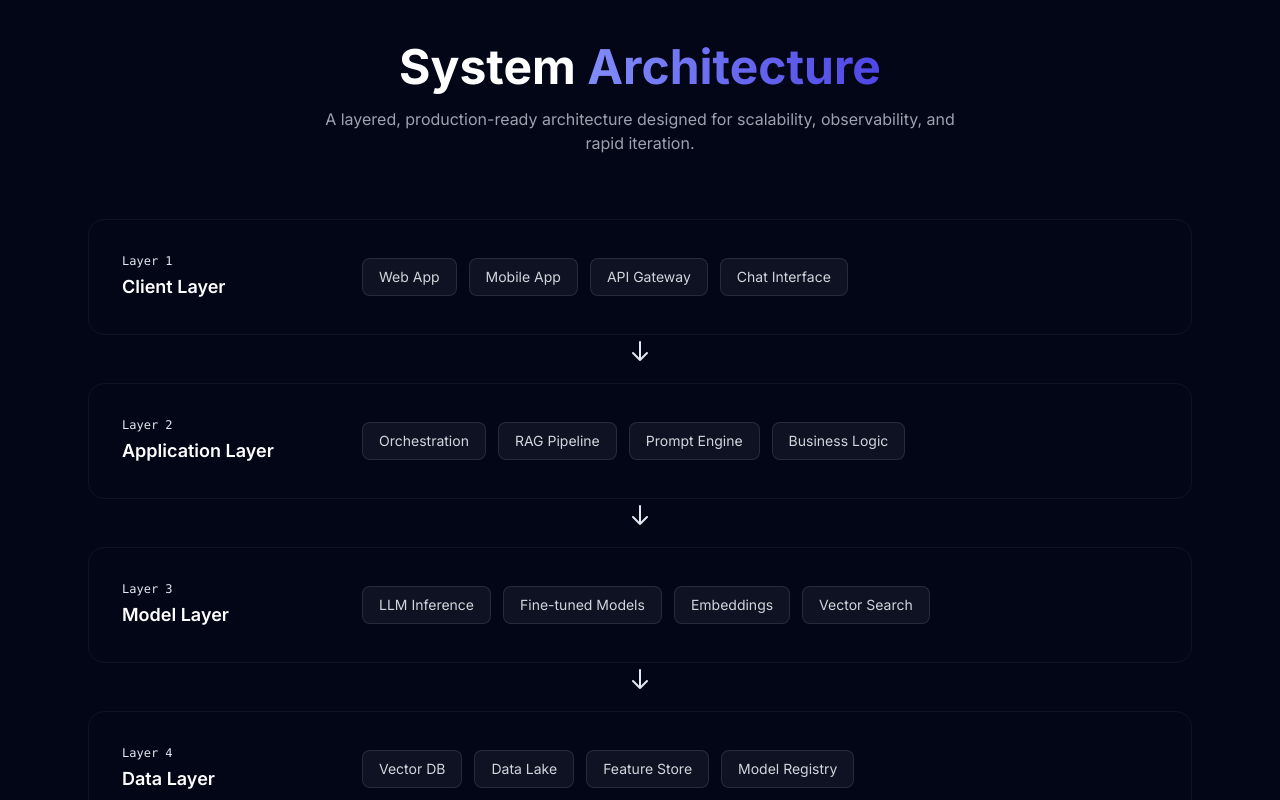
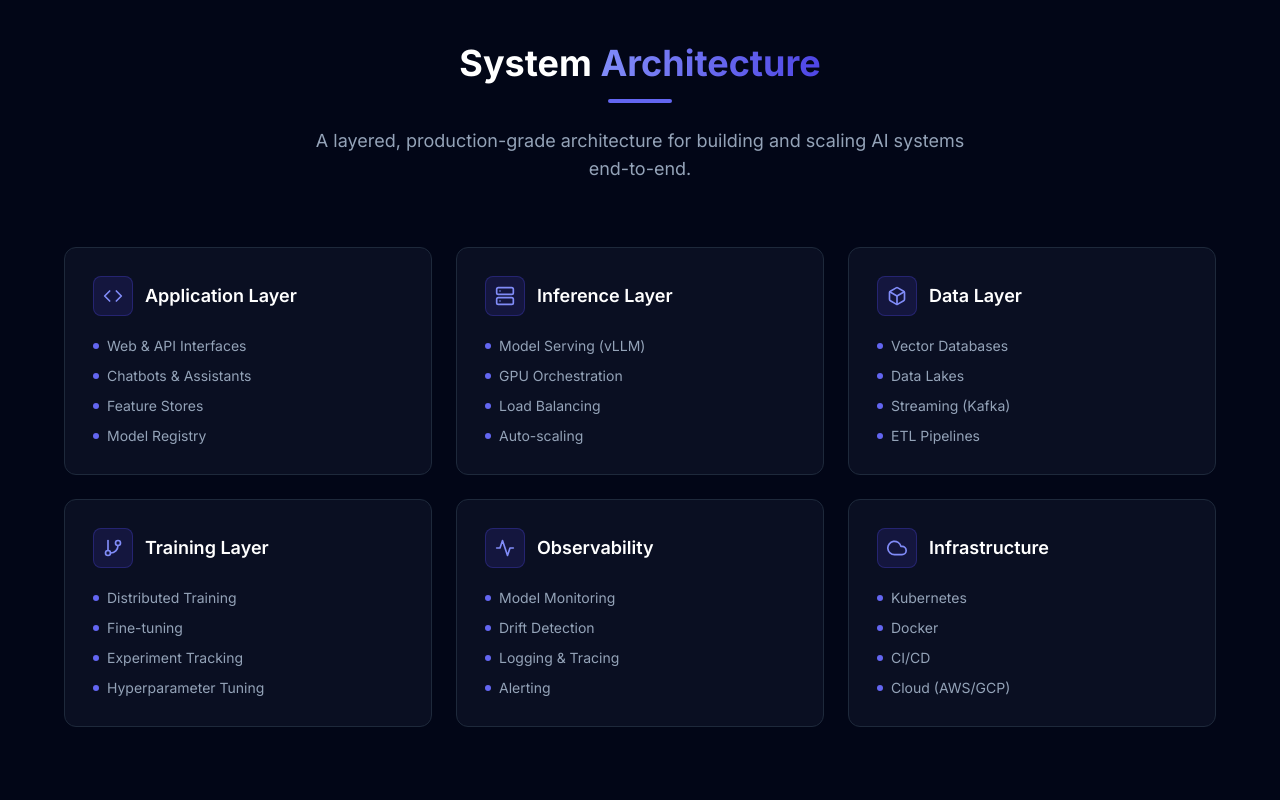
Before and after one commit to abhinavpadige4/ai-engineer-portfolio, a React (Vite) app: page / in a window 1280 px wide. Shown: the part 1780-2580 px from the top of the page. Built offline with nearby package versions, Linux system fonts and the light colour scheme; the HTML template or start-up script is replaced by a standard one.

Commit message:
Add Architecture section component

```diff
--- a/src/components/Architecture.jsx
+++ b/src/components/Architecture.jsx
@@ -1,76 +1,91 @@
+import { motion } from 'framer-motion'
+import {
+  FiServer,
+  FiBox,
+  FiGitBranch,
+  FiActivity,
+  FiCloud,
+  FiCode,
+} from 'react-icons/fi'
+
 const layers = [
   {
-    name: 'Client Layer',
-    color: 'from-accent-400 to-accent-600',
-    items: ['Web App', 'Mobile App', 'API Gateway', 'Chat Interface'],
+    icon: FiCode,
+    title: 'Application Layer',
+    items: ['Web & API Interfaces', 'Chatbots & Assistants', 'Feature Stores', 'Model Registry'],
   },
   {
-    name: 'Application Layer',
-    color: 'from-accent-500 to-accent-700',
-    items: ['Orchestration', 'RAG Pipeline', 'Prompt Engine', 'Business Logic'],
+    icon: FiServer,
+    title: 'Inference Layer',
+    items: ['Model Serving (vLLM)', 'GPU Orchestration', 'Load Balancing', 'Auto-scaling'],
   },
   {
-    name: 'Model Layer',
-    color: 'from-accent-600 to-accent-800',
-    items: ['LLM Inference', 'Fine-tuned Models', 'Embeddings', 'Vector Search'],
+    icon: FiBox,
+    title: 'Data Layer',
+    items: ['Vector Databases', 'Data Lakes', 'Streaming (Kafka)', 'ETL Pipelines'],
   },
   {
-    name: 'Data Layer',
-    color: 'from-accent-700 to-accent-900',
-    items: ['Vector DB', 'Data Lake', 'Feature Store', 'Model Registry'],
+    icon: FiGitBranch,
+    title: 'Training Layer',
+    items: ['Distributed Training', 'Fine-tuning', 'Experiment Tracking', 'Hyperparameter Tuning'],
+  },
+  {
+    icon: FiActivity,
+    title: 'Observability',
+    items: ['Model Monitoring', 'Drift Detection', 'Logging & Tracing', 'Alerting'],
+  },
+  {
+    icon: FiCloud,
+    title: 'Infrastructure',
+    items: ['Kubernetes', 'Docker', 'CI/CD', 'Cloud (AWS/GCP)'],
   },
 ]
 
 export default function Architecture() {
   return (
-    <section id="architecture" className="relative py-24 bg-dark-800/30">
-      <div className="max-w-6xl mx-auto px-6">
-        <div className="text-center mb-16">
-          <h2 className="text-3xl md:text-5xl font-bold text-white mb-4">
+    <section id="architecture" className="py-24 px-6">
+      <div className="max-w-6xl mx-auto">
+        <motion.div
+          initial={{ opacity: 0, y: 20 }}
+          whileInView={{ opacity: 1, y: 0 }}
+          viewport={{ once: true }}
+          className="text-center mb-16"
+        >
+          <h2 className="text-3xl md:text-4xl font-bold text-white mb-4">
             System <span className="gradient-text">Architecture</span>
           </h2>
-          <p className="text-gray-400 max-w-2xl mx-auto">
-            A layered, production-ready architecture designed for scalability, observability,
-            and rapid iteration.
+          <div className="h-1 w-16 bg-brand-500 rounded mb-6 mx-auto" />
+          <p className="text-slate-400 max-w-2xl mx-auto text-lg">
+            A layered, production-grade architecture for building and scaling
+            AI systems end-to-end.
           </p>
-        </div>
+        </motion.div>
 
-        <div className="space-y-4">
-          {layers.map((layer, idx) => (
-            <div key={layer.name} className="relative">
-              <div
-                className={`rounded-2xl border border-white/5 bg-gradient-to-r ${layer.color} p-[1px]`}
-              >
-                <div className="rounded-2xl bg-dark-900/95 p-6 md:p-8">
-                  <div className="flex flex-col md:flex-row md:items-center gap-4">
-                    <div className="md:w-56 shrink-0">
-                      <div className="text-xs font-mono text-accent-400 mb-1">
-                        Layer {idx + 1}
-                      </div>
-                      <h3 className="text-lg font-semibold text-white">{layer.name}</h3>
-                    </div>
-                    <div className="flex flex-wrap gap-3">
-                      {layer.items.map((item) => (
-                        <span
-                          key={item}
-                          className="px-4 py-2 rounded-lg bg-white/5 border border-white/10 text-sm text-gray-300"
-                        >
-                          {item}
-                        </span>
-                      ))}
-                    </div>
-                  </div>
+        <div className="grid sm:grid-cols-2 lg:grid-cols-3 gap-6">
+          {layers.map((layer, i) => (
+            <motion.div
+              key={layer.title}
+              initial={{ opacity: 0, y: 20 }}
+              whileInView={{ opacity: 1, y: 0 }}
+              viewport={{ once: true }}
+              transition={{ delay: i * 0.08 }}
+              className="bg-slate-900/60 border border-slate-800 rounded-xl p-7 hover:border-brand-600/50 transition-colors"
+            >
+              <div className="flex items-center gap-3 mb-5">
+                <div className="w-10 h-10 rounded-lg bg-brand-600/15 border border-brand-600/30 flex items-center justify-center">
+                  <layer.icon className="text-xl text-brand-400" />
                 </div>
+                <h3 className="text-lg font-semibold text-white">{layer.title}</h3>
               </div>
-
-              {idx < layers.length - 1 && (
-                <div className="flex justify-center py-1">
-                  <svg className="w-6 h-6 text-accent-500" fill="none" stroke="currentColor" viewBox="0 0 24 24">
-                    <path strokeLinecap="round" strokeLinejoin="round" strokeWidth={2} d="M19 14l-7 7m0 0l-7-7m7 7V3" />
-                  </svg>
-                </div>
-              )}
-            </div>
+              <ul className="space-y-2.5">
+                {layer.items.map((item) => (
+                  <li key={item} className="flex items-center gap-2 text-slate-400 text-sm">
+                    <span className="w-1.5 h-1.5 rounded-full bg-brand-500 shrink-0" />
+                    {item}
+                  </li>
+                ))}
+              </ul>
+            </motion.div>
           ))}
         </div>
       </div>
```
